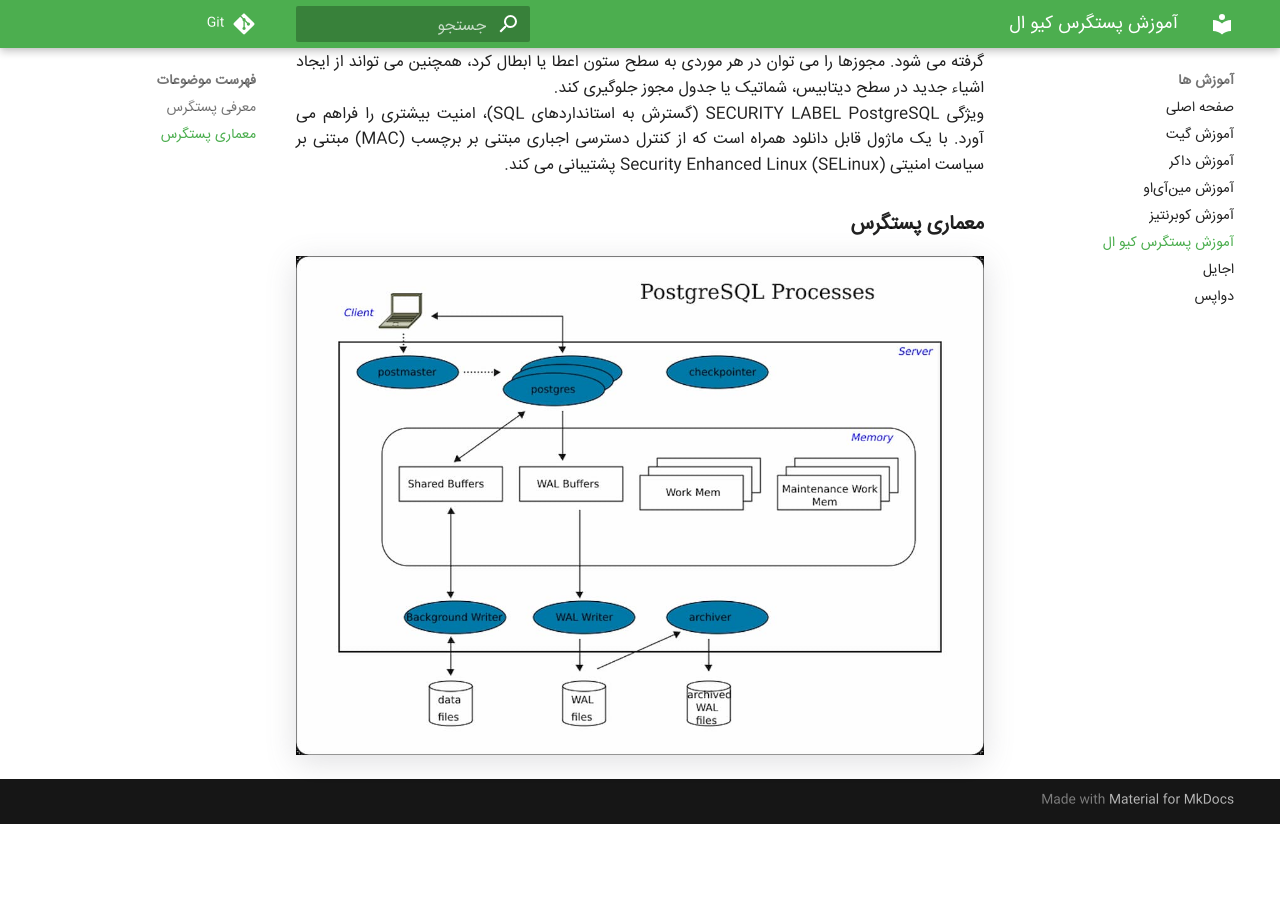
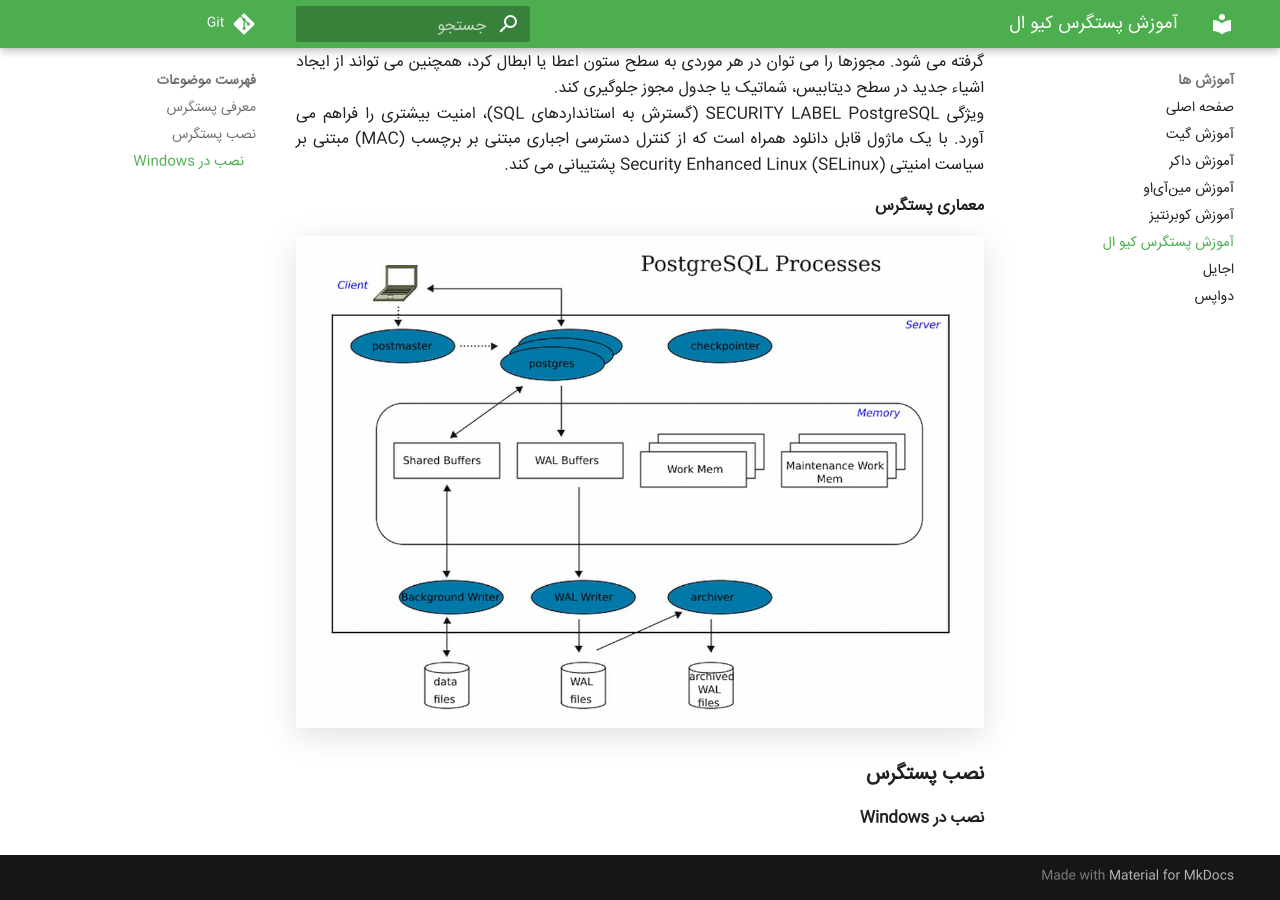
Before and after one commit to babedelami/mkdocs, an MkDocs documentation site: the page built from docs/page-PostgreSQL.md, in a window 1280 px wide and 900 px high, scrolled down 2143 px. Built offline with MkDocs 1.6.1 and Material for MkDocs 9.7.7, drawn with Linux system fonts in a browser that asks for light colours; before the commit the page ends 2967 px from its top, so only the background shows below that.

Commit message:
PstgreSQL 1403-08-07 16:06

```diff
--- a/docs/page-PostgreSQL.md
+++ b/docs/page-PostgreSQL.md
@@ -9,7 +9,6 @@ PostgreSQL اولین سیستم مدیریت پایگاه داده است که
 معرفی Pgadmin
 PgAdmin یک برنامه رابط کاربری رایگان با اوپن سورس PostgreSQL برای سیستم عامل Microsoft Windows،Mac OS X و Linux است. این برنامه بازیابی اطلاعات سرور بانک اطلاعاتی، توسعه، تست و نگهداری مداوم را ارائه می دهد. pgAdmin یک پروژه جامعه ای است که از تعدادی داوطلب از سراسر جهان تشکیل شده است. pgadmin ابزاری با هدف کلی برای طراحی، نگهداری و اجرای بانک های اطلاعاتی Postgres است.
 
-
 **امکانات پستگرس:**
 
 ●    ورود SQL دلخواه
@@ -20,7 +19,6 @@ PgAdmin یک برنامه رابط کاربری رایگان با اوپن سو
 ●    ویزارد ایمپورت و اکسپورت داده ها
 ●    ویزارد Migration پایگاه داده
 ●    گزارش های از پیش تعریف شده در پایگاه داده ها، جداول، ایندکس ها، توالی ها، زبان ها و ویوو ها
-
 
 **ویژگی های پستگرس‌**
 
@@ -34,12 +32,15 @@ PostgreSQL دارای بسیاری از ویژگی های پیشرفته است
 ●    کنترل همزمان چند نسخه (MVCC)
 ●    تکثیر ناهمزمان
 
-
 **امنیت در پستگرس‌**
 
 PostgreSQL امنیت داخلی خود را بر اساس هر نقش مدیریت می کند. به طور کلی یک نقش به عنوان یک کاربر (نقشی که می تواند وارد سیستم شود) یا یک گروه (نقشی است که سایر نقش ها عضو هستند) در نظر گرفته می شود. مجوزها را می توان در هر موردی به سطح ستون اعطا یا ابطال کرد، همچنین می تواند از ایجاد اشیاء جدید در سطح دیتابیس، شماتیک یا جدول مجوز جلوگیری کند.
 ویژگی SECURITY LABEL PostgreSQL (گسترش به استانداردهای SQL)، امنیت بیشتری را فراهم می آورد. با یک ماژول قابل دانلود همراه است که از کنترل دسترسی اجباری مبتنی بر برچسب (MAC) مبتنی بر سیاست امنیتی Security Enhanced Linux (SELinux) پشتیبانی می کند.
 
-### **معماری پستگرس‌**
+**معماری پستگرس‌**
 
-![](img/PostgreSQL/img/01.jpg)
+![](img/PostgreSQL/img/01.png)
+
+### **نصب پستگرس**
+
+#### **نصب در Windows**
```
Also changed, not shown: docs/img/PostgreSQL/img/01.jpg (deleted), docs/img/PostgreSQL/img/01.png (added).
